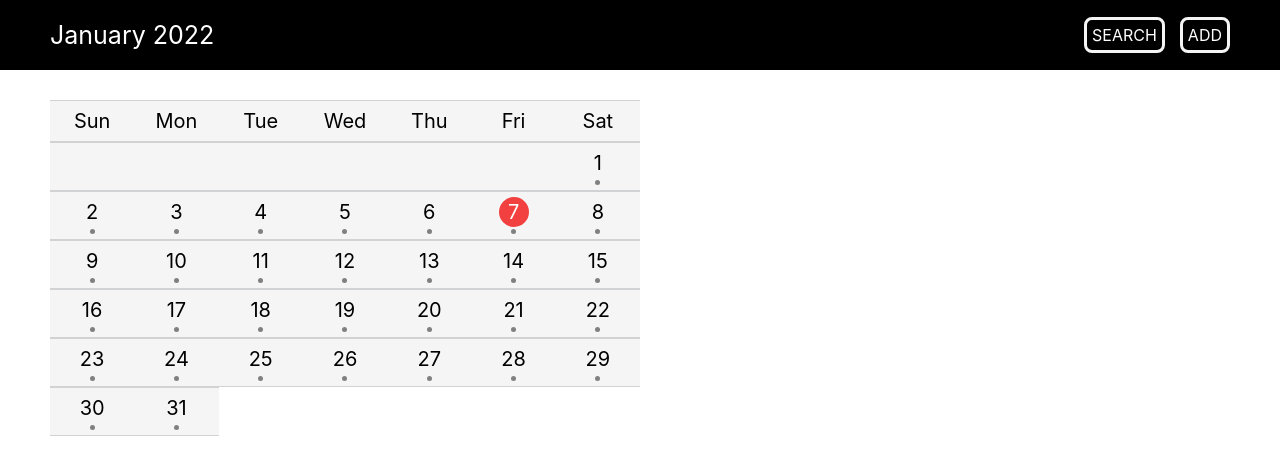
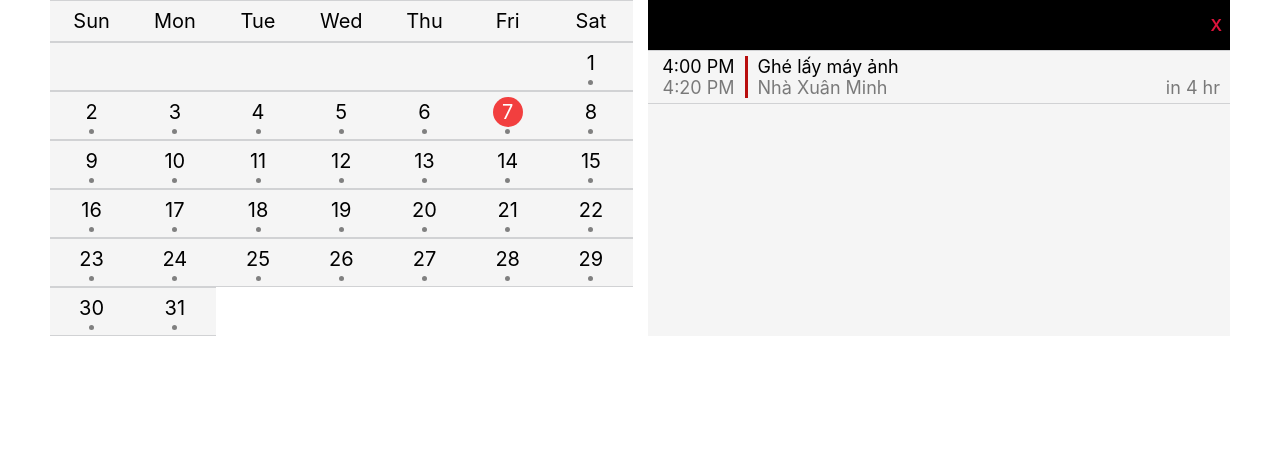
Before and after one commit to SilvirD/DisneyPlus, a React (Create React App) app: page / in a window 1280 px wide. Shown: the top 468 px of the page. Built offline with nearby package versions, Linux system fonts and the light colour scheme.

Commit message:
Revert "ADD: Header"
This reverts commit 406686246b9a8720d1ef52bc64d90b3977096558.

```diff
--- a/src/components/Calendar/Calendar.js
+++ b/src/components/Calendar/Calendar.js
@@ -4,63 +4,17 @@ import Month from "../common/Month/Month";
 
 function Calendar() {
   return (
-    <>
-      <Header>
-        <div className="date">January 2022</div>
-
-        <ButtonGroup>
-          <Button>SEARCH</Button>
-          <Button>ADD</Button>
-        </ButtonGroup>
-      </Header>
-      <Container>
-        <Month />
-      </Container>
-    </>
+    <Container>
+      <Month />
+    </Container>
   );
 }
 
 export default Calendar;
 
 const Container = styled.div`
-  margin-top: 30px;
   padding: 0 50px;
   display: flex;
   gap: 15px;
   min-width: 550px;
 `;
-
-const Header = styled.div`
-  width: 100%;
-  height: 70px;
-  padding: 0 50px;
-  background-color: black;
-  display: flex;
-  align-items: center;
-  justify-content: space-between;
-  user-select: none;
-
-  .date {
-    font-size: 25px;
-    color: white;
-  }
-`;
-
-const ButtonGroup = styled.div`
-  display: flex;
-  gap: 15px;
-`;
-
-const Button = styled.div`
-  text-align: center;
-  padding: 5px;
-  color: white;
-  border: 3px solid whitesmoke;
-  border-radius: 8px;
-  cursor: pointer;
-
-  &:hover {
-    border: 3px solid rgb(24, 116, 24);
-    color: rgb(24, 116, 24);
-  }
-`;
--- a/src/components/EventList/EventList.data.js
+++ /dev/null
@@ -1,26 +0,0 @@
-export const mockData = [
-  {
-    date: "16/1/2022",
-    timeStart: "4:00 PM",
-    timeEnd: "4:20 PM",
-    event: "Ghé lấy máy ảnh",
-    place: "Nhà Xuân Minh",
-    remainingTime: "in 4 hr",
-  },
-  {
-    date: "17/1/2022",
-    timeStart: "4:00 PM",
-    timeEnd: "4:20 PM",
-    event: "Ghé lấy máy ảnh",
-    place: "Nhà Xuân Minh",
-    remainingTime: "in 4 hr",
-  },
-  {
-    date: "17/1/2022",
-    timeStart: "4:00 PM",
-    timeEnd: "4:20 PM",
-    event: "Ghé lấy máy ảnh",
-    place: "Nhà Xuân Minh",
-    remainingTime: "in 4 hr",
-  },
-];
--- a/src/components/EventList/EventList.js
+++ /dev/null
@@ -1,56 +0,0 @@
-import React from "react";
-import "./EventList.scss";
-import { mockData } from "./EventList.data";
-
-function EventList({ isShow, onClose, selectedDate }) {
-  const date =
-    selectedDate &&
-    `${selectedDate.getDate()}/${
-      selectedDate.getMonth() + 1
-    }/${selectedDate.getFullYear()}`;
-
-  const eventDate = mockData.filter((item) => date && item.date === date);
-
-  return (
-    <>
-      {isShow && (
-        <div className="EventList">
-          <div className="EventList__header">
-            <div className="EventList__header__date">{date}</div>
-            <div className="EventList__header__close" onClick={onClose}>
-              X
-            </div>
-          </div>
-          <div className="EventList__list">
-            {eventDate.length > 0 ? (
-              eventDate.map((item, index) => {
-                const { timeStart, timeEnd, event, place, remainingTime } =
-                  item;
-                return (
-                  <div className="EventList__list__item" key={index}>
-                    <div className="appointmentTime">
-                      <div className="appointmentTime__start">{timeStart}</div>
-                      <div className="appointmentTime__end">{timeEnd}</div>
-                    </div>
-
-                    <div className="event">
-                      <div className="event__content">{event}</div>
-                      <div className="event__place-time">
-                        <div className="place">{place}</div>
-                        <div className="time">{remainingTime}</div>
-                      </div>
-                    </div>
-                  </div>
-                );
-              })
-            ) : (
-              <div>No event on this day.</div>
-            )}
-          </div>
-        </div>
-      )}
-    </>
-  );
-}
-
-export default EventList;
--- /dev/null
+++ b/src/components/common/EventList/EventList.js
@@ -0,0 +1,48 @@
+import React from "react";
+import "./EventList.scss";
+
+function EventList({ isShow, onClose, selectedDate }) {
+  const date =
+    selectedDate &&
+    `${selectedDate.getDate()}/${
+      selectedDate.getMonth() + 1
+    }/${selectedDate.getFullYear()}`;
+
+  return (
+    <>
+      {true && (
+        <div className="EventList">
+          <div className="EventList__header">
+            <div className="EventList__header__date">{date}</div>
+            <div className="EventList__header__close" onClick={onClose}>
+              X
+            </div>
+          </div>
+          <div className="EventList__list">
+            <div className="EventList__list__item">
+              <div className="appointmentTime">
+                <div className="appointmentTime__start">4:00 PM</div>
+                <div className="appointmentTime__end">4:20 PM</div>
+              </div>
+
+              <div className="event">
+                <div className="event__content">Ghé lấy máy ảnh</div>
+                <div className="event__place-time">
+                  <div className="place">Nhà Xuân Minh</div>
+                  <div className="time">in 4 hr</div>
+                </div>
+              </div>
+            </div>
+            {/* <div className="row">Su kien 1</div>
+            <div className="row">Su kien 1</div>
+            <div className="row">Su kien 1</div>
+            <div className="row">Su kien 1</div>
+            <div className="row">Su kien 1</div> */}
+          </div>
+        </div>
+      )}
+    </>
+  );
+}
+
+export default EventList;
--- a/src/components/common/Month/Month.js
+++ b/src/components/common/Month/Month.js
@@ -1,7 +1,7 @@
 import React, { useState } from "react";
 import styled from "styled-components";
 import Day from "../Day/Day";
-import EventList from "../../EventList/EventList";
+import EventList from "../EventList/EventList";
 
 function Month() {
   const [showEventList, setShowEventList] = useState(false);
```
Also changed, not shown: src/components/common/EventList/EventList.data.js (added, +10 -0 lines), src/components/common/EventList/EventList.scss (renamed from src/components/EventList/EventList.scss).
